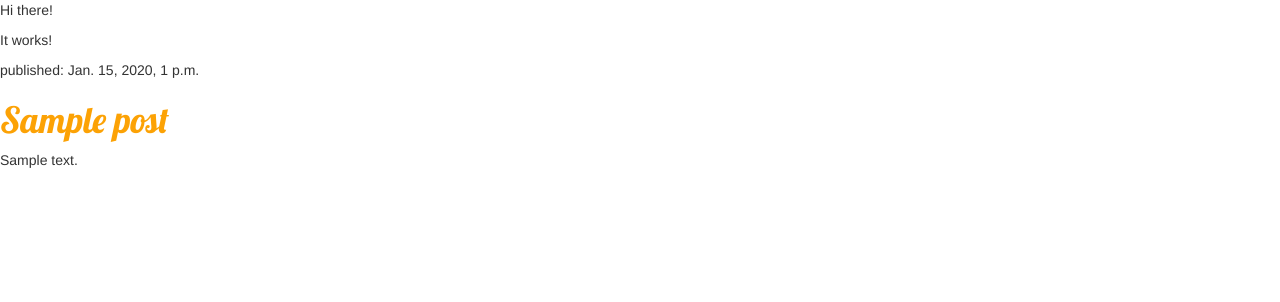
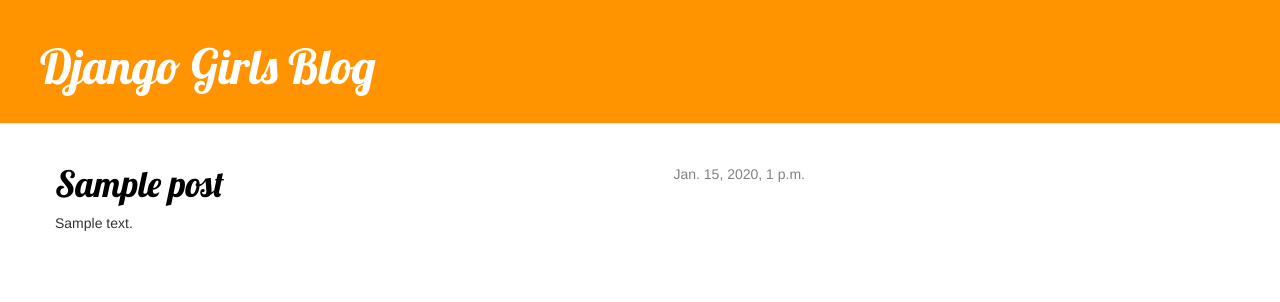
Before and after one commit to undergnarly/first-django, a Django app: template blog/templates/blog/post_list.html in a window 1280 px wide. Shown: the top 302 px of the page. Run offline with Django 3.2, Linux system fonts and the light colour scheme; the template is opened without the code that fills it: values that come from a table or form of the project are taken from there, others are empty; tables that the repository leaves empty hold one stand-in row (values such as "Sample post"); some libraries are stand-ins or nearby versions.

Commit message:
new templates

```diff
--- a/blog/static/css/blog.css
+++ b/blog/static/css/blog.css
@@ -1,4 +1,47 @@
-  h1 a {
-        color: #FCA205;
-	font-family: 'Lobster';
+    .page-header {
+        background-color: #ff9400;
+        margin-top: 0;
+        padding: 20px 20px 20px 40px;
     }
+
+    .page-header h1, .page-header h1 a, .page-header h1 a:visited, .page-header h1 a:active {
+        color: #ffffff;
+        font-size: 36pt;
+        text-decoration: none;
+    }
+
+    .content {
+        margin-left: 40px;
+    }
+
+    h1, h2, h3, h4 {
+        font-family: 'Lobster', cursive;
+    }
+
+    .date {
+        float: right;
+        color: #828282;
+    }
+
+    .save {
+        float: right;
+    }
+
+    .post-form textarea, .post-form input {
+        width: 100%;
+    }
+
+    .top-menu, .top-menu:hover, .top-menu:visited {
+        color: #ffffff;
+        float: right;
+        font-size: 26pt;
+        margin-right: 20px;
+    }
+
+    .post {
+        margin-bottom: 70px;
+    }
+
+    .post h1 a, .post h1 a:visited {
+        color: #000000;
+    }
--- /dev/null
+++ b/blog/templates/blog/base.html
@@ -0,0 +1,24 @@
+{% load staticfiles %}
+    <html>
+        <head>
+            <title>Django Girls blog</title>
+            <link rel="stylesheet" href="//maxcdn.bootstrapcdn.com/bootstrap/3.2.0/css/bootstrap.min.css">
+            <link rel="stylesheet" href="//maxcdn.bootstrapcdn.com/bootstrap/3.2.0/css/bootstrap-theme.min.css">
+            <link href='//fonts.googleapis.com/css?family=Lobster&subset=latin,latin-ext' rel='stylesheet' type='text/css'>
+            <link rel="stylesheet" href="{% static 'css/blog.css' %}">
+        </head>
+        <body>
+            <div class="page-header">
+                <h1><a href="/">Django Girls Blog</a></h1>
+            </div>
+
+            <div class="content container">
+                <div class="row">
+                    <div class="col-md-8">
+                    {% block content %}
+                    {% endblock %}
+                    </div>
+                </div>
+            </div>
+        </body>
+    </html>
--- a/blog/templates/blog/post_list.html
+++ b/blog/templates/blog/post_list.html
@@ -1,17 +1,13 @@
-<html>
-    {% load staticfiles %}
+{% extends 'blog/base.html' %}
 
-    <link rel="stylesheet" href="//maxcdn.bootstrapcdn.com/bootstrap/3.2.0/css/bootstrap.min.css">
-    <link rel="stylesheet" href="//maxcdn.bootstrapcdn.com/bootstrap/3.2.0/css/bootstrap-theme.min.css">
-    <link rel="stylesheet" href="{% static 'css/blog.css' %}">
-    <link href="https://fonts.googleapis.com/css?family=Lobster&subset=latin,cyrillic" rel="stylesheet" type="text/css">
-    <p>Hi there!</p>
-    <p>It works!</p>
-     {% for post in posts %}
-        <div>
-            <p>published: {{ post.published_date }}</p>
-            <h1><a href="">{{ post.title }}</a></h1>
-            <p>{{ post.text|linebreaksbr }}</p>
-        </div>
-    {% endfor %}
-</html>
+    {% block content %}
+        {% for post in posts %}
+            <div class="post">
+                <div class="date">
+                    {{ post.published_date }}
+                </div>
+                <h1><a href="{% url 'post_detail' pk=post.pk %}">{{ post.title }}</a></h1>
+                <p>{{ post.text|linebreaksbr }}</p>
+            </div>
+        {% endfor %}
+    {% endblock content %}
--- a/blog/urls.py
+++ b/blog/urls.py
@@ -3,4 +3,5 @@ from . import views
 
 urlpatterns = [
     url(r'^$', views.post_list, name='post_list'),
+    url(r'^post/(?P<pk>[0-9]+)/$', views.post_detail, name='post_detail'),
 ]
--- a/blog/views.py
+++ b/blog/views.py
@@ -1,7 +1,11 @@
-from django.shortcuts import render
+from django.shortcuts import render, get_object_or_404
 from .models import Post
 from django.utils import timezone
 
 def post_list(request):
     posts = Post.objects.filter(published_date__lte=timezone.now()).order_by('published_date')
     return render(request, 'blog/post_list.html', {'posts': posts})
+
+def post_detail(request, pk):
+    post = get_object_or_404(Post, pk=pk)
+    return render(request, 'blog/post_detail.html', {'post': post})
```
Also changed, not shown: blog/templates/blog/post_detail.html (added, +13 -0 lines), blog/templates/post_detail.html (added, +13 -0 lines).
